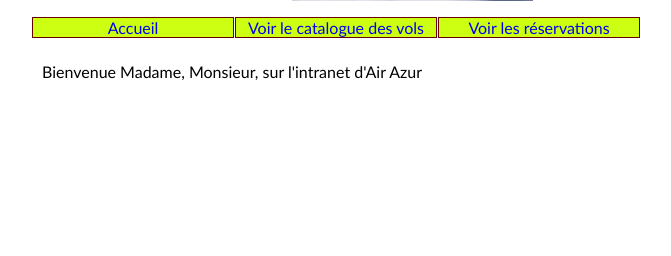
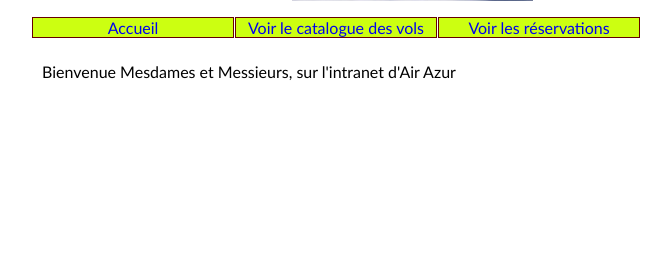
Before and after one commit to shamidou/MonPremierProjet, a PHP site: page / in a window 1280 px wide. Shown: the part 188-444 px from the top of the page, without its empty margins (16-687 px from the left). Run offline with PHP 8.4, Linux system fonts and the light colour scheme.

Commit message:
Update v_accueil.php

```diff
--- a/vues/v_accueil.php
+++ b/vues/v_accueil.php
@@ -1,3 +1,3 @@
 <div id="accueil">
-Bienvenue Madame, Monsieur, sur l'intranet d'Air Azur
+Bienvenue Mesdames et Messieurs, sur l'intranet d'Air Azur
 </div>
```
